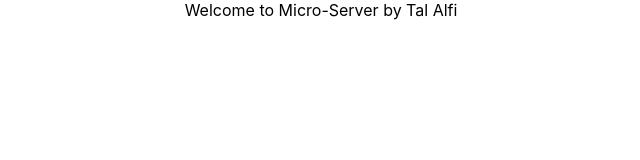
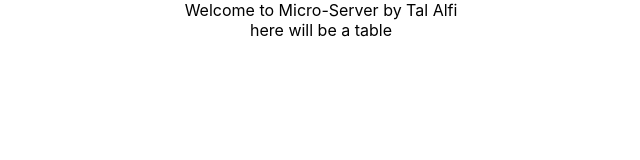
Before and after one commit to avi-stx/frontEnd, a React (Create React App) app in the folder micro-server/: page / in a window 1280 px wide. Shown: the top 160 px of the page, without its empty margins (319-959 px from the left). Built offline with nearby package versions, Linux system fonts and the light colour scheme.

Commit message:
adding new component: filesTable

```diff
--- a/micro-server/src/App.js
+++ b/micro-server/src/App.js
@@ -1,10 +1,12 @@
 import './App.css';
+import FilesTable from './Components/FilesTable';
 
 function App() {
   return (
     <div className="App">
       <header>Welcome to Micro-Server by Tal Alfi</header>
-
+      {/* <Upload /> */}
+      <FilesTable />
     </div>
   );
 }
--- /dev/null
+++ b/micro-server/src/Components/FilesTable.js
@@ -0,0 +1,12 @@
+const FilesTable = () =>
+{
+    const table =" here will be a table";
+
+    return <div>
+            {table}
+        </div>
+
+}
+
+
+export default FilesTable;
```
